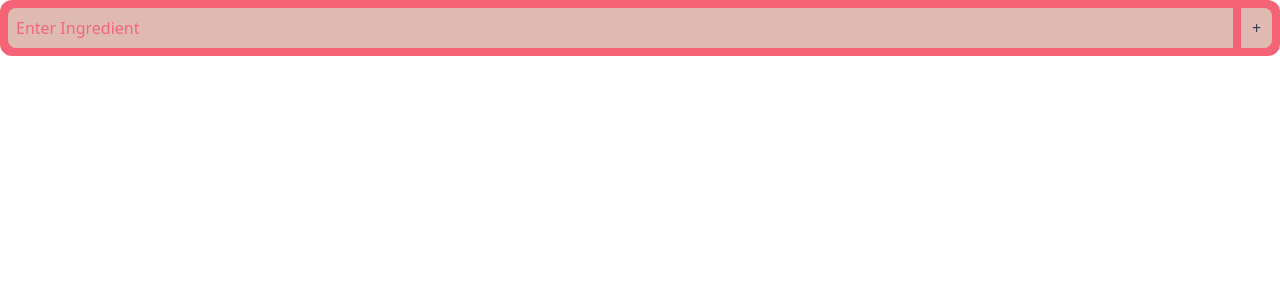
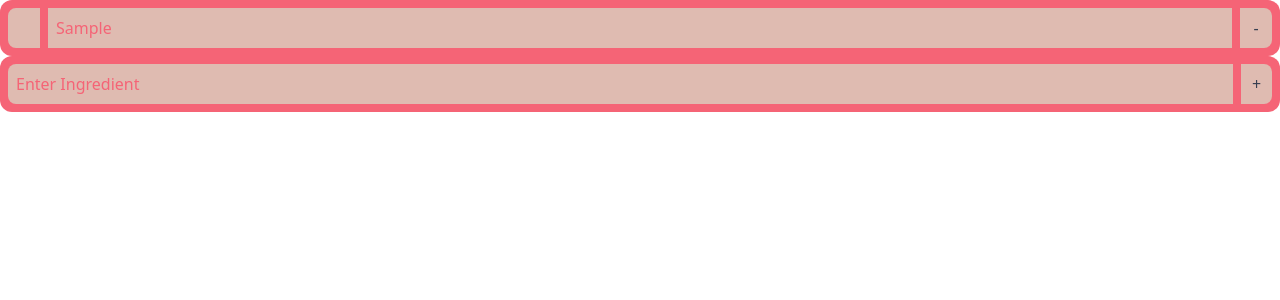
Before and after one commit to AxelEnghamre/the_sip_squad, a React (Vite) app: page / in a window 1280 px wide. Both pictures are taken after typing "Sample" into the empty fields and a click on the button "Can't add ingredient". Shown: the top 300 px of the page. Built offline with nearby package versions, Linux system fonts and the light colour scheme.

Commit message:
not done but a sync

```diff
--- a/src/App.tsx
+++ b/src/App.tsx
@@ -1,10 +1,27 @@
 import InputIngredient from "./components/InputIngredient";
+import IngredientsList from "./components/IngredientsList";
+import { useEffect, useState, } from "react";
 import Result from "./hooks/useResultOfIngredient";
 
+
+
 const App = () => {
+  const [ingredients, setIngredients] = useState<Ingredient[]>([]);
+
+  useEffect(()=>{
+    console.log(ingredients);
+  },[ingredients]);
+
+
+  const addIngredient = (ingredient: string) => {
+    setIngredients([...ingredients,{name: ingredient,isVisible: true,id:crypto.randomUUID()}]);
+  }
+
+
   return (
     <>
-      <InputIngredient onSubmit={(ingredient: string)=>{console.log(`submit ${ingredient}`)}} />
+      <IngredientsList ingredients={ingredients} setIngredients={setIngredients} />
+      <InputIngredient onSubmit={addIngredient} />
     </>
   );
 };
--- /dev/null
+++ b/src/components/IngredientsList/ListItem/index.tsx
@@ -0,0 +1,34 @@
+const ListItem = ({ ingredient, toggleIngredientVisibility }: { ingredient: Ingredient; toggleIngredientVisibility: Function }) => {
+  const handleVisibility = () => {
+    toggleIngredientVisibility(ingredient.id);
+  }
+
+return (
+    <li className="flex h-14 w-full flex-row justify-between gap-2 rounded-xl bg-bright-pink p-2">
+      <input
+        type="checkbox"
+        checked={ingredient.isVisible}
+        onClick={handleVisibility}
+        onChange={()=>{}}
+        title={
+          ingredient.isVisible
+            ? `Hide results from ${ingredient.name}`
+            : `Show results from ${ingredient.name}`
+        }
+        className="h-full w-8 appearance-none rounded-l-lg border-4 border-pale-dogwood bg-bright-pink transition-colors duration-200 checked:bg-pale-dogwood hover:cursor-pointer hover:bg-pale-dogwood hover:checked:bg-bright-pink"
+      />
+      <span className="grow bg-pale-dogwood p-2 text-bright-pink">
+        {ingredient.name}
+      </span>
+      <button
+        type="submit"
+        title={`Remove ${ingredient.name}`}
+        className="h-full w-8 rounded-r-lg bg-pale-dogwood text-charcoal transition-colors duration-200 hover:text-bright-pink"
+      >
+        -
+      </button>
+    </li>
+  );
+};
+
+export default ListItem;
--- /dev/null
+++ b/src/components/IngredientsList/index.tsx
@@ -0,0 +1,43 @@
+import ListItem from "./ListItem";
+
+const IngredientsList = ({
+  ingredients,
+  setIngredients,
+}: {
+  ingredients: Ingredient[];
+  setIngredients: Function;
+}) => {
+  const toggleIngredientVisibility = (id: string) => {
+    const foundIndexKey = ingredients.findIndex(
+      (ingredient) => ingredient.id === id
+    );
+
+    const updatedIngredients = ingredients.map((ingredient, index) => {
+      if (index === foundIndexKey) {
+        return {
+          name: ingredient.name,
+          id: ingredient.id,
+          isVisible: !ingredient.isVisible,
+        };
+      }
+
+      return ingredient;
+    });
+
+    setIngredients(updatedIngredients);
+  };
+
+  const ListItems = ingredients.map((ingredient, index) => {
+    return (
+      <ListItem
+        key={`${ingredient.name}.${index}`}
+        ingredient={ingredient}
+        toggleIngredientVisibility={toggleIngredientVisibility}
+      />
+    );
+  });
+
+  return <ul className="flex h-fit w-full flex-col gap-6">{ListItems}</ul>;
+};
+
+export default IngredientsList;
```
